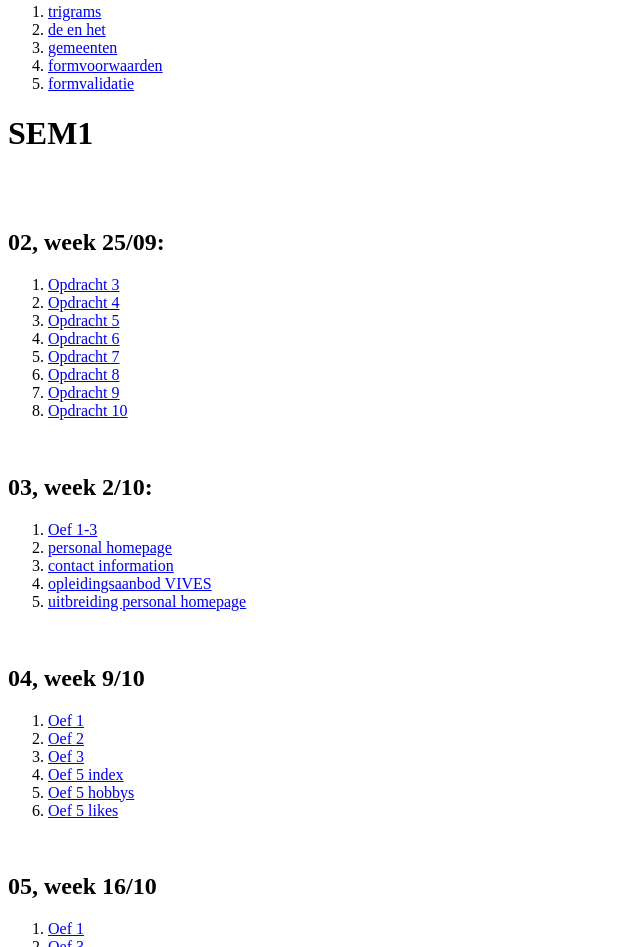
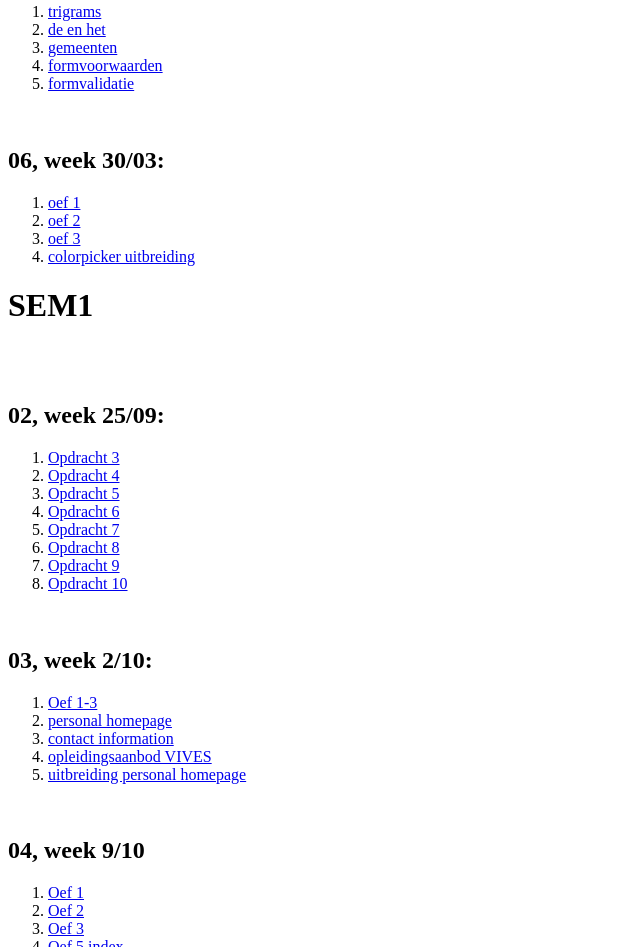
Before and after one commit to ThiboVerstraete/Webdevelopment, a plain HTML site: page index.html in a window 1280 px wide. Shown: the part 1170-2117 px from the top of the page, without its empty margins (0-640 px from the left). Drawn offline with Linux system fonts and the light colour scheme.

Commit message:
index updated

```diff
--- a/index.html
+++ b/index.html
@@ -59,6 +59,14 @@
     <li><a href="SEM2/Labo%205%20SEM2/oef%20gemeenten.html"> gemeenten </a></li>
     <li><a href="SEM2/Labo%205%20SEM2/oef%20formvoorwaarden.html"> formvoorwaarden </a></li>
     <li><a href="SEM2/Labo%205%20SEM2/oef%20formvalidatie.html"> formvalidatie </a></li>
+</ol>
+<br>
+<h2>06, week 30/03:</h2>
+<ol>
+    <li><a href="SEM2/Labo%206%20SEM2/oef%201.html"> oef 1 </a></li>
+    <li><a href="SEM2/Labo%206%20SEM2/oef%202.html"> oef 2 </a></li>
+    <li><a href="SEM2/Labo%206%20SEM2/oef%203.html"> oef 3 </a></li>
+    <li><a href="SEM2/Labo%206%20SEM2/oef%20colorpicker%20uitbreiding.html"> colorpicker uitbreiding </a></li>
 </ol>
 <h1>SEM1</h1>
 <br><br>
```
